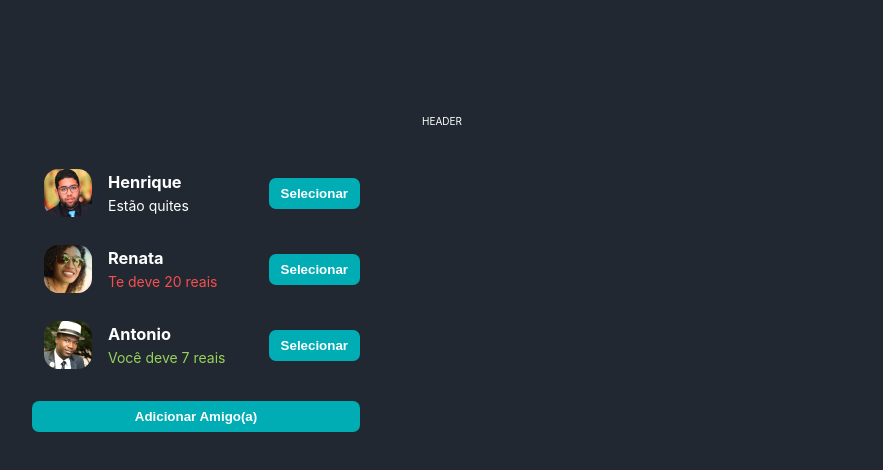
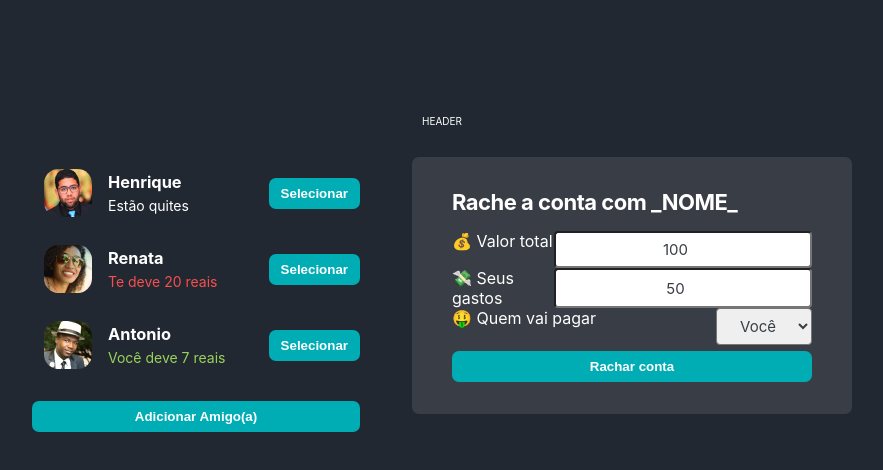
Before and after one commit to JuFML/racha-conta-react, a React (Vite) app: page / in a window 1280 px wide. Shown: the top 470 px of the page, without its empty margins (198-1081 px from the left). Built offline with nearby package versions, Linux system fonts and the light colour scheme.

Commit message:
Adiciona markup form racha-conta

```diff
--- a/src/App.jsx
+++ b/src/App.jsx
@@ -84,6 +84,26 @@ const App = () => {
           </ul>
           <button className="button">Adicionar Amigo(a)</button>
         </aside>
+
+        <form className="form-split-bill">
+          <h2>Rache a conta com _NOME_</h2>
+          <label>
+            💰 Valor total
+            <input type="number" defaultValue={100} />
+          </label>
+          <label>
+            💸 Seus gastos
+            <input type="number" defaultValue={50} />
+          </label>
+          <label>
+            🤑 Quem vai pagar
+            <select>
+              <option value="you">Você</option>
+              <option value="_NOME_">_NOME_</option>
+            </select>
+          </label>
+          <button className="button">Rachar conta</button>
+        </form>
         {showForm && <>Mostra FORM</>}
       </main>
     </>
```
